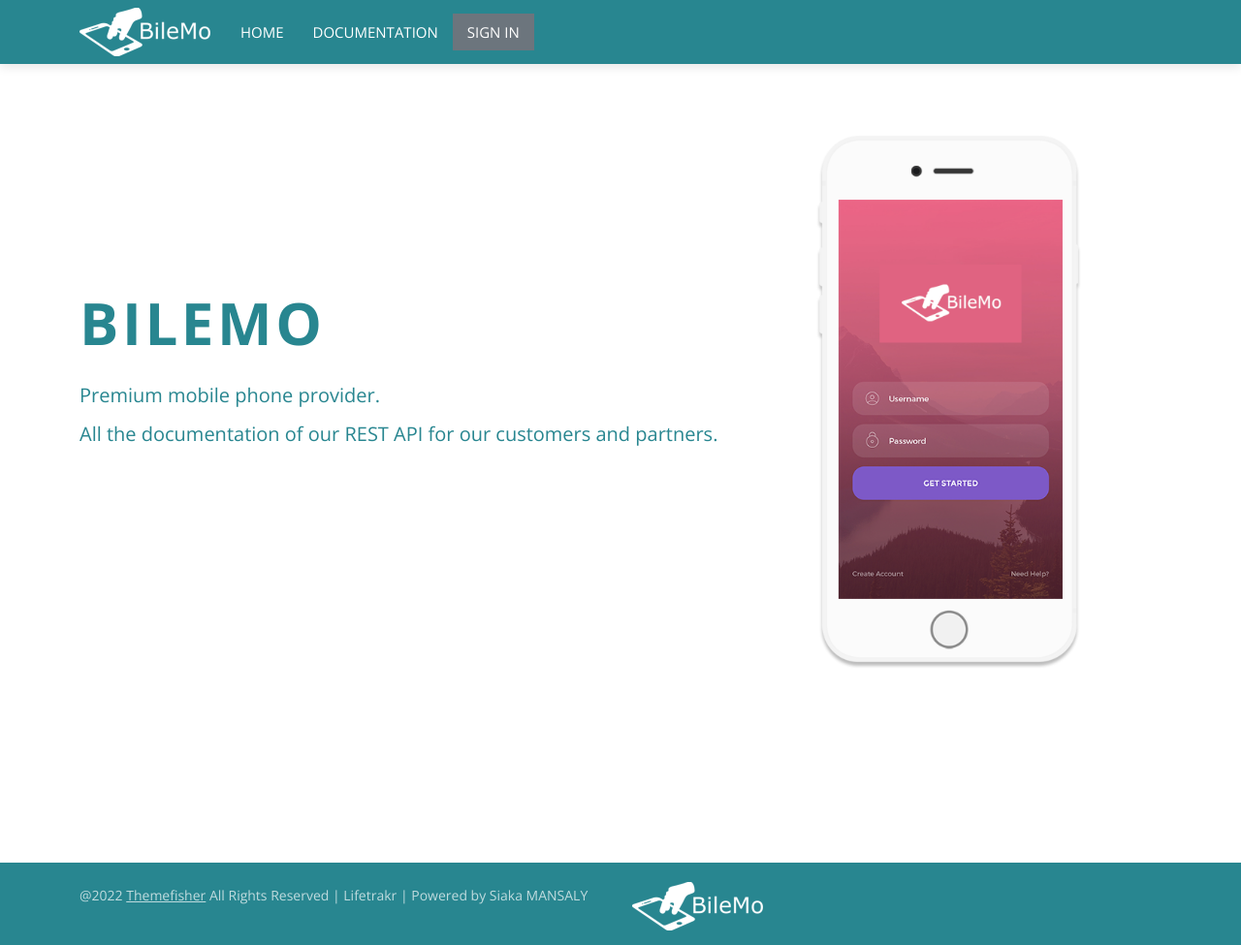
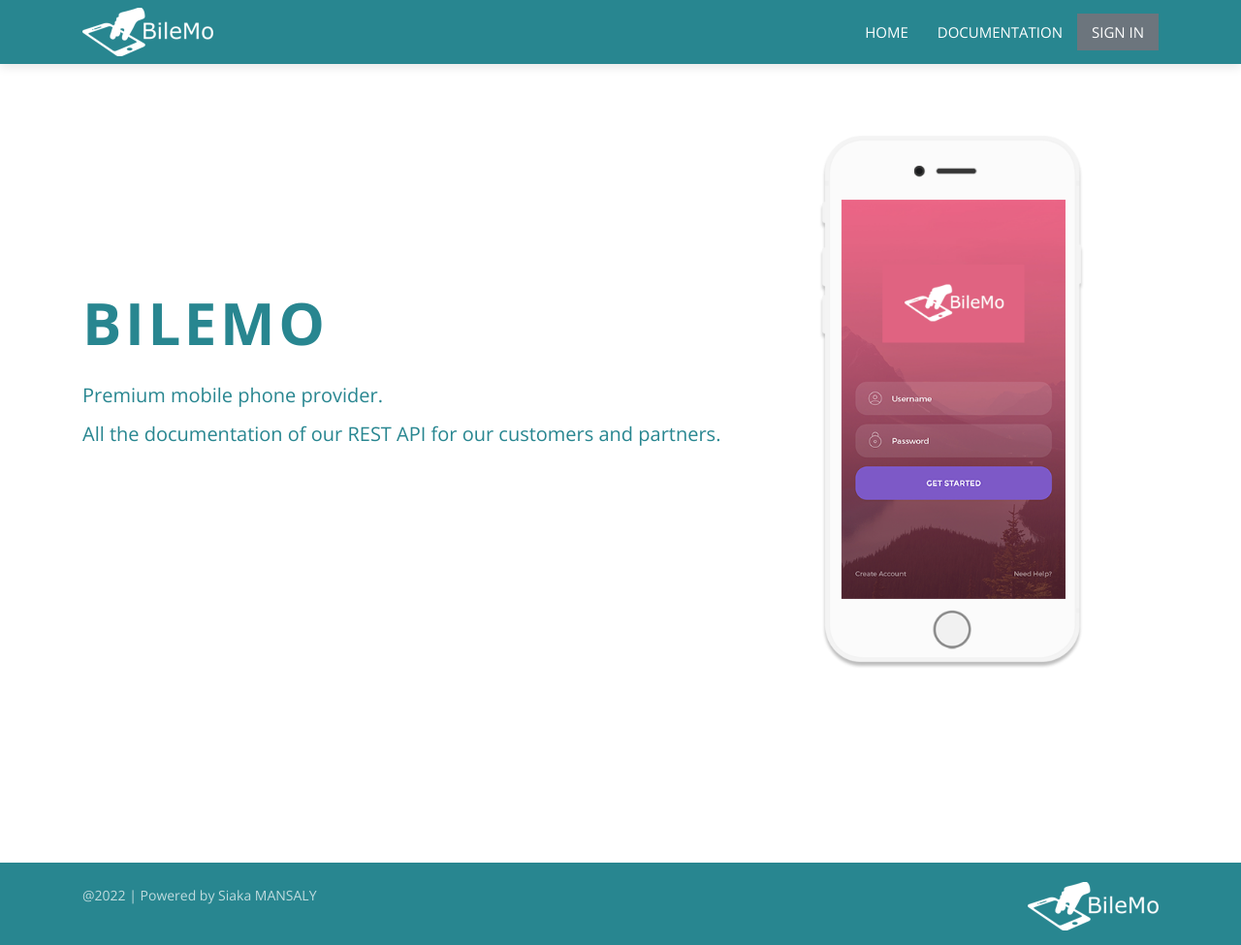
Before and after one commit to siakamansaly/REST-API-with-Symfony, a Symfony app: template templates/home/index.html.twig in a window 1280 px wide. Shown: the whole page at 97% size. Run offline with Twig, Linux system fonts and the light colour scheme; the template is opened without the code that fills it, so the values that code supplies are empty; some libraries are stand-ins or nearby versions.

Commit message:
update header and footer

```diff
--- a/templates/core/footer.html.twig
+++ b/templates/core/footer.html.twig
@@ -4,8 +4,7 @@
       <div class="col-lg-6 mr-auto">
 
         <div class="copyright">
-            <p>@2022 <a href="https://themefisher.com/"
-              target="_blank">Themefisher</a> All Rights Reserved | Lifetrakr | Powered by Siaka MANSALY
+          <p>@2022 | Powered by Siaka MANSALY
             <br>
           </p>
         </div>
@@ -18,9 +17,3 @@
     </div>
   </div>
 </footer>
-
-    <!-- JAVASCRIPTS -->
-<script src="plugins/jquery/jquery.js"></script>
-<script src="plugins/bootstrap/bootstrap.min.js"></script>
-<script src="plugins/slick/slick.min.js"></script>
-<script src="js/custom.js"></script>
--- a/templates/core/head.html.twig
+++ b/templates/core/head.html.twig
@@ -6,14 +6,7 @@
 
 <!-- PLUGINS CSS STYLE -->
 <!-- Bootstrap -->
-<link href="plugins/bootstrap/bootstrap.min.css" rel="stylesheet">
-<!-- themify icon -->
-<link rel="stylesheet" href="plugins/themify-icons/themify-icons.css">
-<!-- Slick Carousel -->
-<link href="plugins/slick/slick.css" rel="stylesheet">
-<!-- Slick Carousel Theme -->
-<link href="plugins/slick/slick-theme.css" rel="stylesheet">
-
+<link rel="stylesheet" href="https://cdn.jsdelivr.net/npm/bootstrap@4.3.1/dist/css/bootstrap.min.css" integrity="sha384-ggOyR0iXCbMQv3Xipma34MD+dH/1fQ784/j6cY/iJTQUOhcWr7x9JvoRxT2MZw1T" crossorigin="anonymous">
 <!-- CUSTOM CSS -->
 <link href="css/style.css" rel="stylesheet">
 
```
Also changed, not shown: 1 other file. Lines whose indentation alone changed are shown as unchanged.
